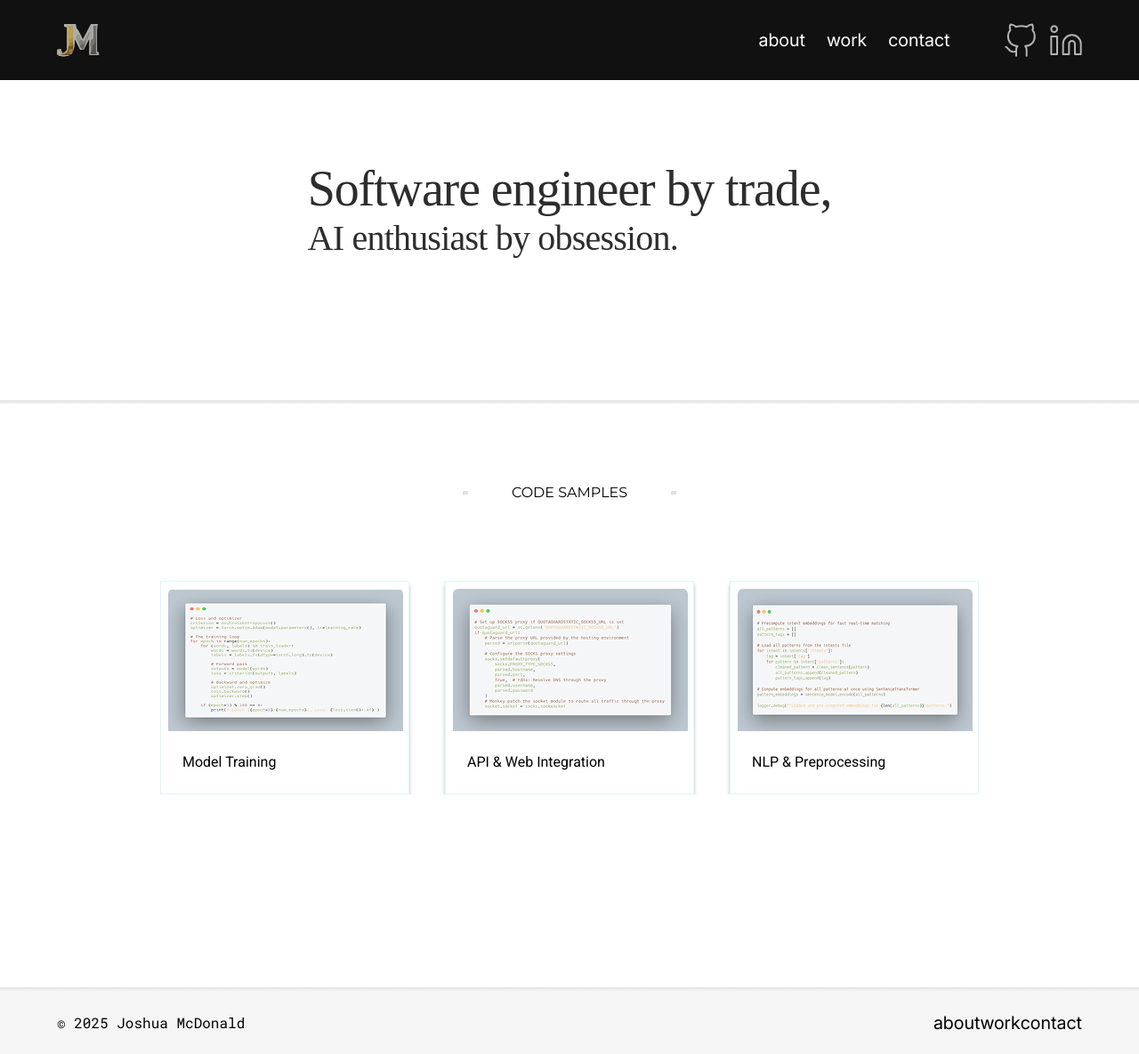
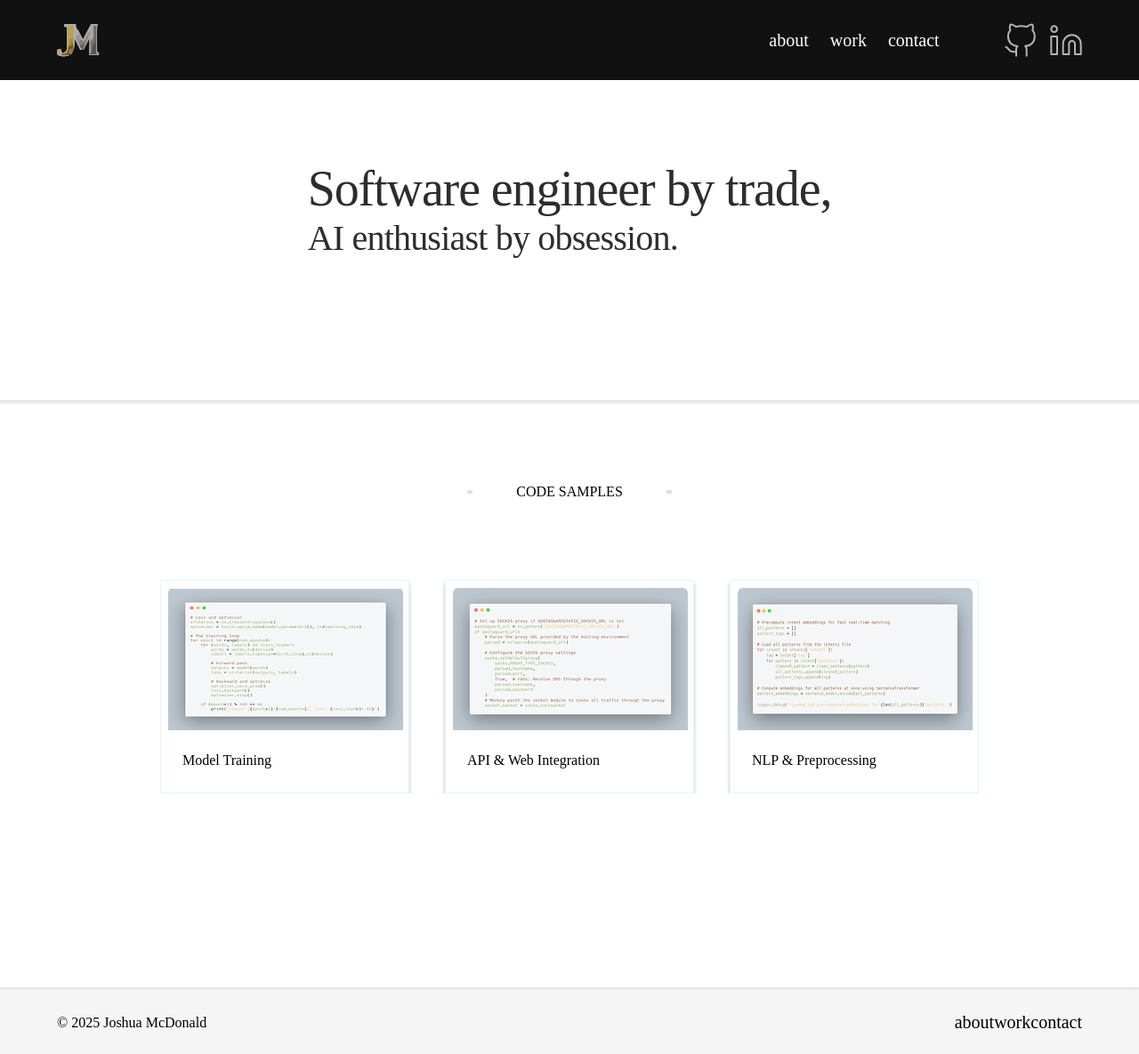
Before and after one commit to robmcdonald5/personalsite, a SvelteKit app: page / in a window 1280 px wide. Shown: the whole page at 89% size. Built offline with nearby package versions, Linux system fonts and the light colour scheme.

Commit message:
updated text

```diff
--- a/HomePageInputCode.html
+++ b/HomePageInputCode.html
@@ -37,13 +37,13 @@
           </div>
           <div
             class="w-[287px] h-[30px] flex justify-start items-start flex-row gap-8 absolute left-[807px] top-[30px]">
-            <div class="text-[#FFFFFF] text-[26px] font-['Inter'] font-light">
+            <div class="text-[#FFFFFF] text-[26px] font-inter font-light">
               about
             </div>
-            <div class="text-[#FFFFFF] text-[26px] font-['Inter'] font-light">
+            <div class="text-[#FFFFFF] text-[26px] font-inter font-light">
               work
             </div>
-            <div class="text-[#FFFFFF] text-[26px] font-['Inter'] font-light">
+            <div class="text-[#FFFFFF] text-[26px] font-inter font-light">
               contact
             </div>
           </div>
@@ -59,11 +59,11 @@
         <div class="flex justify-center items-center flex-row gap-2.5 p-2.5">
           <span class="text-[#2D2D2D]">
             <span
-              class="text-[56px] font-['Inter'] font-bold tracking-[-1.12px]">
+              class="text-[56px] font-inter font-bold tracking-[-1.12px]">
               Software engineer by trade,
               <br />
             </span>
-            <span class="text-[40px] font-['Inter']">
+            <span class="text-[40px] font-inter font-normal">
               AI enthusiast by obsession.
             </span>
           </span>
@@ -75,7 +75,7 @@
         <div class="flex justify-start items-center flex-row gap-[49px]">
           <div
             class="w-[541px] h-0 border-solid border-[#E0E0E0] border-b"></div>
-          <span class="text-[#000000] text-xl font-['Montserrat'] font-medium">
+          <span class="text-[#000000] text-xl font-montserrat font-medium">
             CODE SAMPLES
           </span>
           <div
@@ -85,7 +85,7 @@
           <div
             class="w-[280px] h-[240px] bg-[#FFFFFF] border-solid border-[#E0F7FA] border rounded-lg shadow-[_0px_4px_4px_0px_rgba(0,0,0,0.25)] relative">
             <div
-              class="text-[#000000] text-xl font-['Roboto'] font-light absolute left-[24px] top-[193px]">
+              class="text-[#000000] text-xl font-roboto font-light absolute left-[24px] top-[193px]">
               Model Training
             </div>
             <div
@@ -95,7 +95,7 @@
           <div
             class="w-[280px] h-[240px] bg-[#FFFFFF] border-solid border-[#E0F7FA] border rounded-lg shadow-[_0px_4px_4px_0px_rgba(0,0,0,0.25)] relative">
             <div
-              class="text-[#000000] text-xl font-['Roboto'] font-light absolute left-[24px] top-[193px]">
+              class="text-[#000000] text-xl font-roboto font-light absolute left-[24px] top-[193px]">
               API & Web Integration
             </div>
             <div
@@ -105,7 +105,7 @@
           <div
             class="w-[280px] h-[240px] bg-[#FFFFFF] border-solid border-[#E0F7FA] border rounded-lg shadow-[_0px_4px_4px_0px_rgba(0,0,0,0.25)] relative">
             <div
-              class="text-[#000000] text-xl font-['Roboto'] font-light absolute left-[24px] top-[193px]">
+              class="text-[#000000] text-xl font-roboto font-light absolute left-[24px] top-[193px]">
               NLP & Preprocessing
             </div>
             <div
@@ -119,19 +119,19 @@
         <div class="w-[1440px] h-[71px] bg-[#F5F5F5] relative">
           <div
             class="w-[287px] h-[30px] flex justify-start items-center flex-row gap-8 absolute left-[973px] top-[20px]">
-            <div class="text-[#000000] text-[26px] font-['Inter'] font-light">
+            <div class="text-[#000000] text-[26px] font-inter font-light">
               about
             </div>
-            <div class="text-[#000000] text-[26px] font-['Inter'] font-light">
+            <div class="text-[#000000] text-[26px] font-inter font-light">
               work
             </div>
-            <div class="text-[#000000] text-[26px] font-['Inter'] font-light">
+            <div class="text-[#000000] text-[26px] font-inter font-light">
               contact
             </div>
           </div>
           <div
             class="w-[223px] h-[46px] flex justify-center items-center flex-row gap-2.5 p-2.5 absolute left-[180px] top-[12px]">
-            <span class="text-[#000000] font-['Roboto_Mono'] font-thin">
+            <span class="text-[#000000] font-roboto-mono font-thin">
               <span class="text-xl">©</span>
               <span class="text-[10px]"></span>
               <span>2025</span>
--- a/src/lib/CodeSamples.svelte
+++ b/src/lib/CodeSamples.svelte
@@ -1,24 +1,24 @@
 <section class="w-full max-w-[1440px] h-[656px] flex justify-start items-center flex-col gap-[90px] px-[5%] md:px-[180px] pt-[90px]">
   <div class="flex justify-start items-center flex-row gap-[49px]">
     <div class="flex-1 h-0 border-solid border-[#E0E0E0] border-b"></div>
-    <span class="text-[#000000] text-xl font-['Montserrat'] font-medium whitespace-nowrap">CODE SAMPLES</span>
+    <span class="text-[#000000] text-xl font-montserrat font-medium whitespace-nowrap">CODE SAMPLES</span>
     <div class="flex-1 h-0 border-solid border-[#E0E0E0] border-b"></div>
   </div>
   <div class="flex justify-start items-center flex-row gap-[40px] md:gap-[120px] overflow-x-auto">
     <div class="w-[280px] h-[240px] bg-[#FFFFFF] border-solid border-[#E0F7FA] border rounded-lg shadow-[0px_4px_4px_0px_rgba(0,0,0,0.25)] relative">
-      <div class="text-[#000000] text-xl font-['Roboto'] font-light absolute left-[24px] top-[193px]">
+      <div class="text-[#000000] text-xl font-roboto font-light absolute left-[24px] top-[193px]">
         Model Training
       </div>
       <div class="w-[264px] h-[160px] rounded-tl-md rounded-tr-md absolute left-[8px] top-[8px] card-image" style="background-image: url(/work-section__grid-showcase1-frame.png)"></div>
     </div>
     <div class="w-[280px] h-[240px] bg-[#FFFFFF] border-solid border-[#E0F7FA] border rounded-lg shadow-[0px_4px_4px_0px_rgba(0,0,0,0.25)] relative">
-      <div class="text-[#000000] text-xl font-['Roboto'] font-light absolute left-[24px] top-[193px]">
+      <div class="text-[#000000] text-xl font-roboto font-light absolute left-[24px] top-[193px]">
         API & Web Integration
       </div>
       <div class="w-[264px] h-[160px] rounded-tl-md rounded-tr-md absolute left-[8px] top-[8px] card-image" style="background-image: url(/work-section__grid-showcase2-frame.png)"></div>
     </div>
     <div class="w-[280px] h-[240px] bg-[#FFFFFF] border-solid border-[#E0F7FA] border rounded-lg shadow-[0px_4px_4px_0px_rgba(0,0,0,0.25)] relative">
-      <div class="text-[#000000] text-xl font-['Roboto'] font-light absolute left-[24px] top-[193px]">
+      <div class="text-[#000000] text-xl font-roboto font-light absolute left-[24px] top-[193px]">
         NLP & Preprocessing
       </div>
       <div class="w-[264px] h-[160px] rounded-tl-md rounded-tr-md absolute left-[8px] top-[8px] card-image" style="background-image: url(/work-section__grid-showcase3-frame.png)"></div>
--- a/src/lib/Footer.svelte
+++ b/src/lib/Footer.svelte
@@ -1,6 +1,6 @@
 <footer class="w-full max-w-[1440px] h-[71px] flex items-center justify-between px-[5%] md:px-[180px]">
   <div class="flex justify-center items-center flex-row gap-2.5 p-2.5">
-    <span class="text-[#000000] font-['Roboto_Mono'] font-thin">
+    <span class="text-[#000000] font-roboto-mono font-thin">
       <span class="text-xl">&copy;</span>
       <span class="text-[10px]"></span>
       <span>2025</span>
@@ -11,8 +11,8 @@
     </span>
   </div>
   <div class="flex justify-start items-center flex-row gap-4 md:gap-8">
-    <div class="text-[#000000] text-[20px] md:text-[26px] font-['Inter'] font-light">about</div>
-    <div class="text-[#000000] text-[20px] md:text-[26px] font-['Inter'] font-light">work</div>
-    <div class="text-[#000000] text-[20px] md:text-[26px] font-['Inter'] font-light">contact</div>
+    <div class="text-[#000000] text-[20px] md:text-[26px] font-inter font-light">about</div>
+    <div class="text-[#000000] text-[20px] md:text-[26px] font-inter font-light">work</div>
+    <div class="text-[#000000] text-[20px] md:text-[26px] font-inter font-light">contact</div>
   </div>
 </footer>
--- a/src/lib/Header.svelte
+++ b/src/lib/Header.svelte
@@ -6,9 +6,9 @@
 
   <!-- Navigation - responsive positioning -->
   <nav class="flex items-center gap-[24px] md:gap-[48px] absolute left-[75%] md:left-[80%] transform -translate-x-1/2">
-    <div class="text-[#FFFFFF] text-[20px] font-['Inter'] font-light">about</div>
-    <div class="text-[#FFFFFF] text-[20px] font-['Inter'] font-light">work</div>
-    <div class="text-[#FFFFFF] text-[20px] font-['Inter'] font-light">contact</div>
+    <div class="text-[#FFFFFF] text-[20px] font-inter font-light">about</div>
+    <div class="text-[#FFFFFF] text-[20px] font-inter font-light">work</div>
+    <div class="text-[#FFFFFF] text-[20px] font-inter font-light">contact</div>
   </nav>
 
   <!-- Social Icons -->
```
Also changed, not shown: 1 other file (tests, documents, lock files or other folders).
